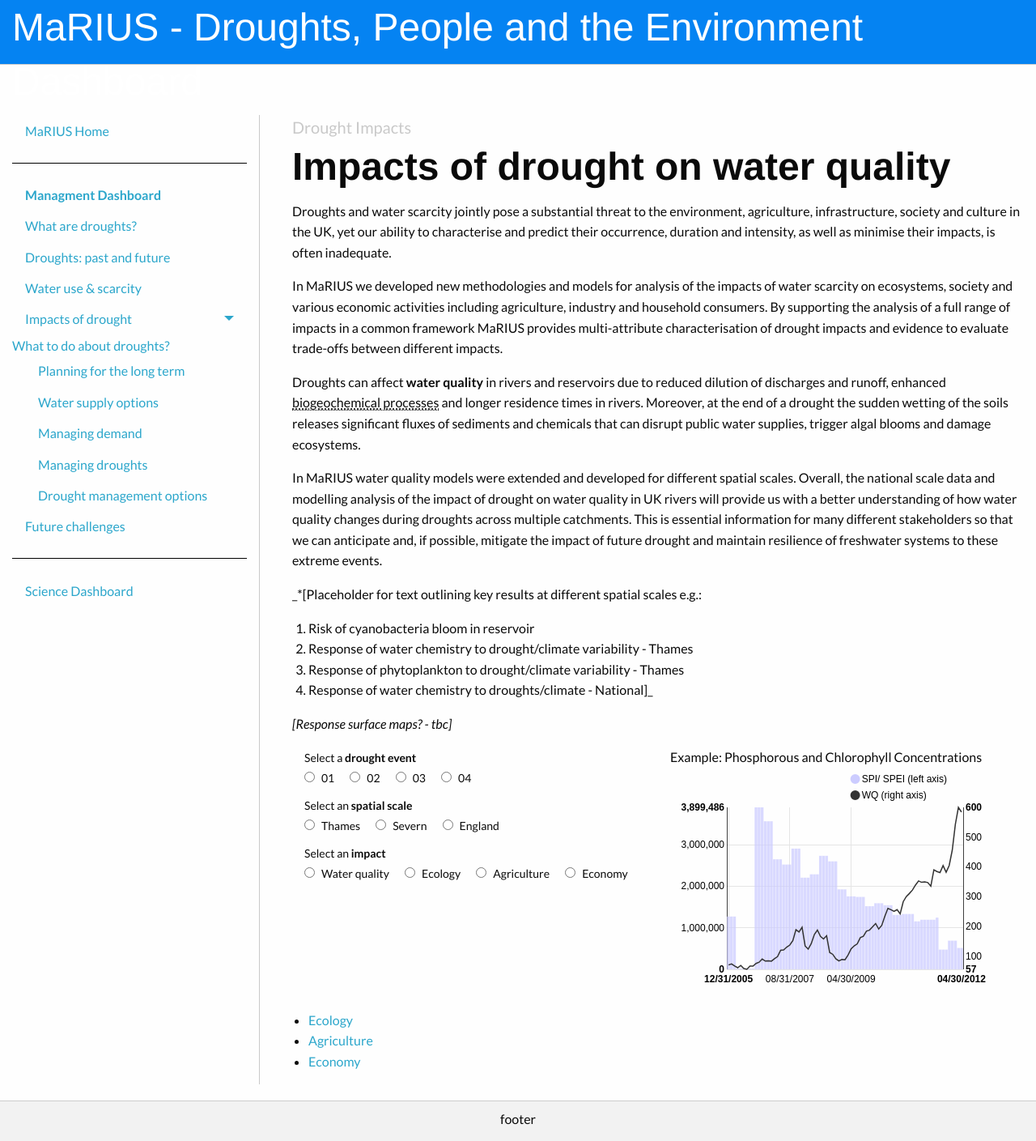
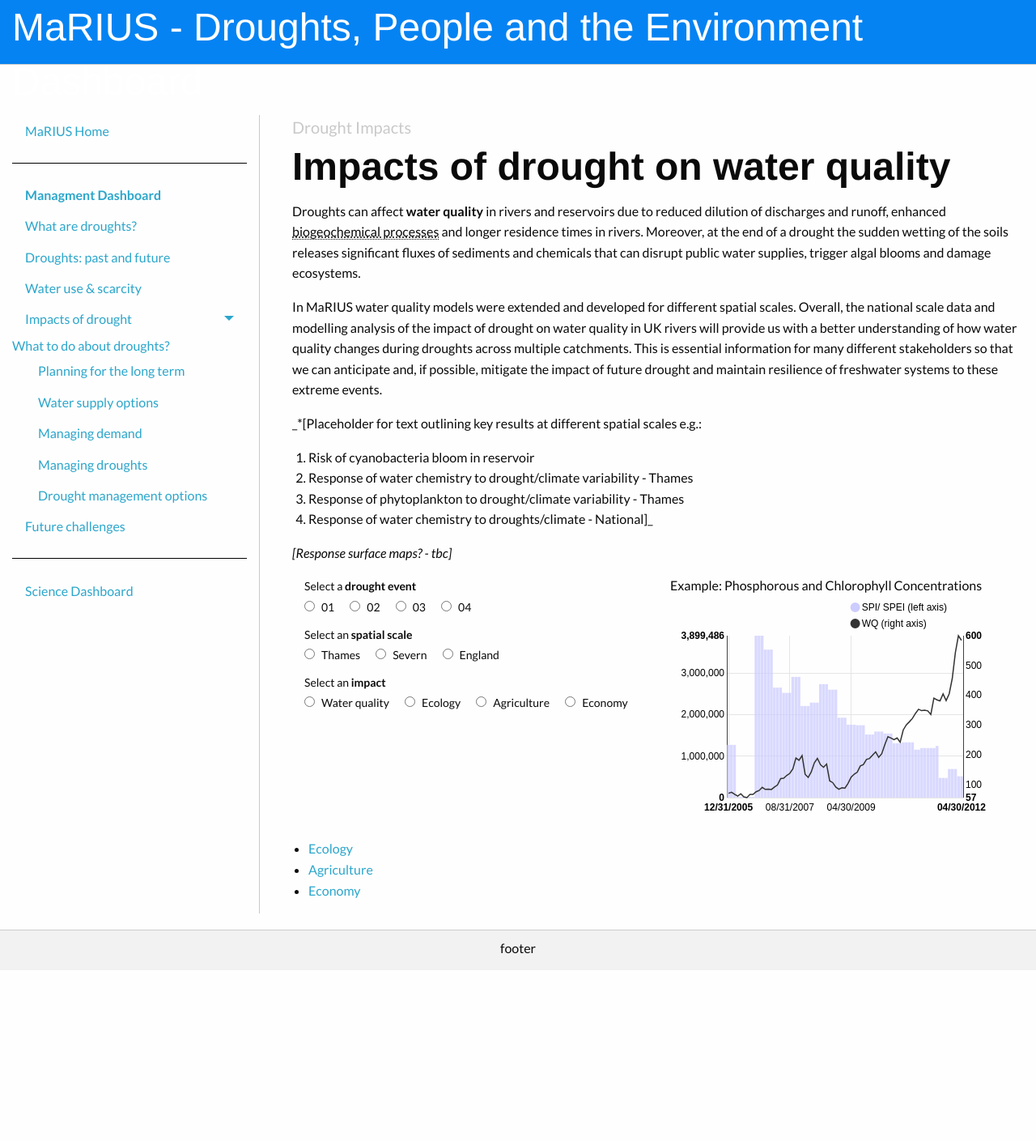
Before and after one commit to VictoriaJJ/mariusdroughtproject.org, a Jekyll site: the page built from _pages/dashboard/dpe/drought_impacts/water_quality.md, in a window 1280 px wide. Shown: the whole page at 81% size. Built offline with Jekyll 4.4.1, drawn with Linux system fonts in a browser that asks for light colours; after the commit the page ends 1198 px from its top, so only the background shows below that.

Commit message:
Updated water_quality.md

```diff
--- a/_pages/dashboard/dpe/drought_impacts/water_quality.md
+++ b/_pages/dashboard/dpe/drought_impacts/water_quality.md
@@ -5,10 +5,6 @@ permalink: /dashboard/dpe/drought_impacts/water_quality/
 subsection: Drought Impacts
 _title: Impacts of drought on water quality
 ---
-
-Droughts and water scarcity jointly pose a substantial threat to the environment, agriculture, infrastructure, society and culture in the UK, yet our ability to characterise and predict their occurrence, duration and intensity, as well as minimise their impacts, is often inadequate.
-
-In MaRIUS we developed new methodologies and models for analysis of the impacts of water scarcity on ecosystems, society and various economic activities including agriculture, industry and household consumers. By supporting the analysis of a full range of impacts in a common framework MaRIUS provides multi-attribute characterisation of drought impacts and evidence to evaluate trade-offs between different impacts.
 
 Droughts can affect **water quality** in rivers and reservoirs due to reduced dilution of discharges and runoff, enhanced biogeochemical processes and longer residence times in rivers. Moreover, at the end of a drought the sudden wetting of the soils releases significant fluxes of sediments and chemicals that can disrupt public water supplies, trigger algal blooms and damage ecosystems.
 
```
